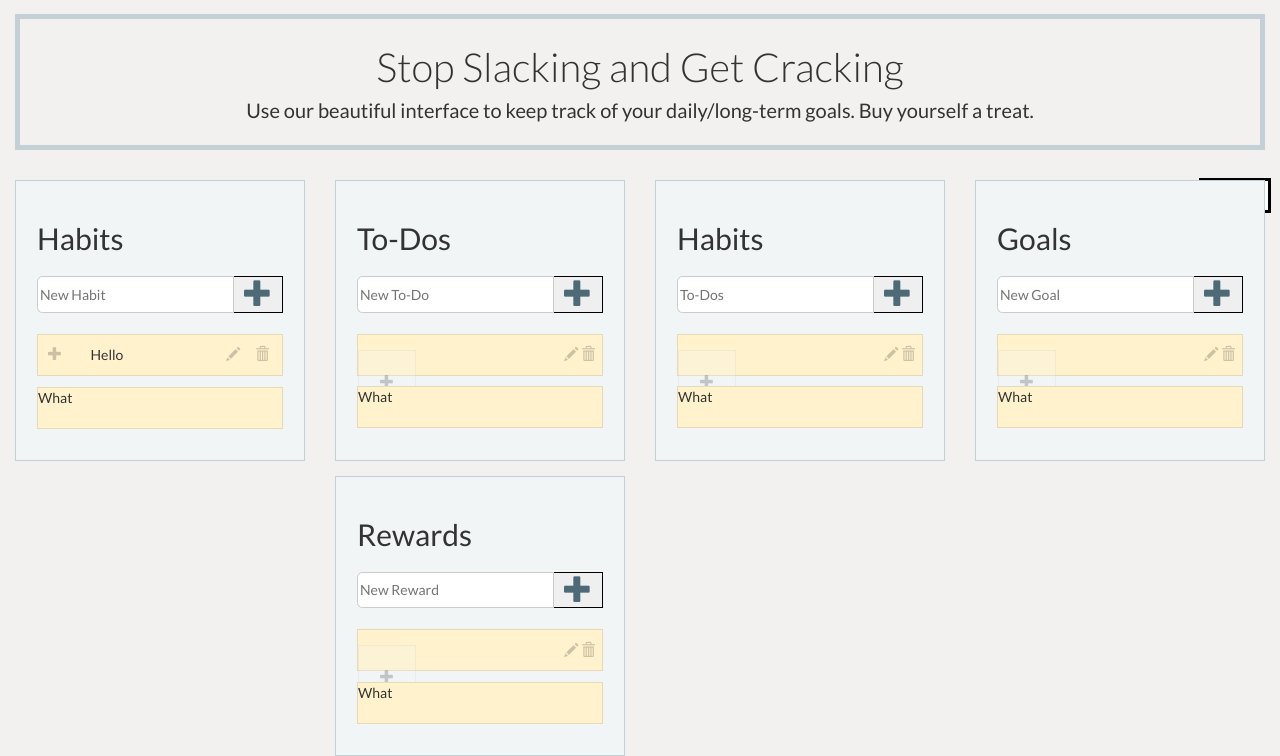
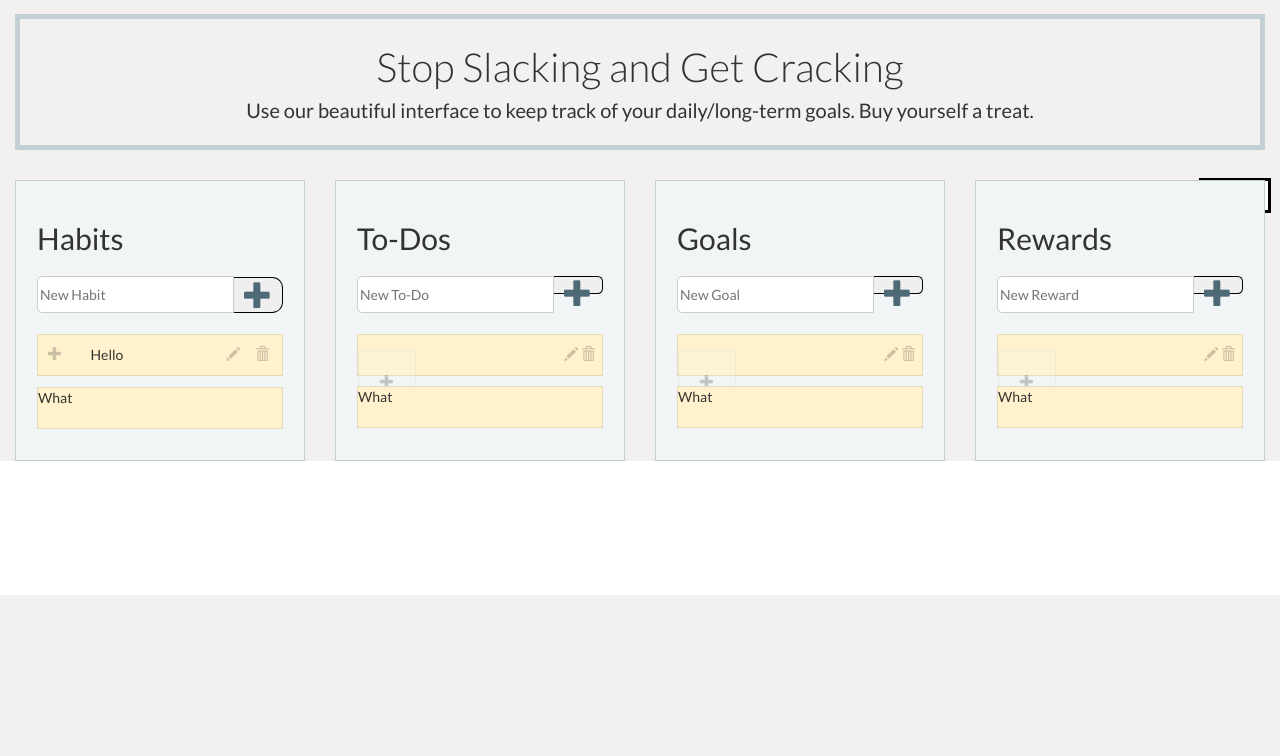
Before and after one commit to aliang8/TeamLAJICK, a Flask app: page /1/1 in a window 1280 px wide, after a click on "Tasks". Shown: the part 205-961 px from the top of the page. After the commit the page ends 800 px from the top, so only its background shows below. Run offline with Flask 2, Linux system fonts and the light colour scheme; a user stored in the database is signed in; data comes from the database, SQL or seed files in the repository; both versions use the stored data as it was after the commit; some libraries are stand-ins or nearby versions.

Commit message:
jerry we need js

```diff
--- a/app.py
+++ b/app.py
@@ -13,15 +13,12 @@ def root():
     lb = functions.getAllUserInfo('events_completed')
     return render_template('dashboard.html', logged = 0, lb=lb)
 
+@app.route("/<message>", methods=['POST','GET'])
 @app.route("/<message>/<sort>", methods=['POST','GET'])
-def home(message,sort):
+def home(message,sort=None):
     if session.get('username') != None:
         user = session.get('username')
         userInfo = functions.getUserInfo(user)
-        #If not a request, load everything
-        todos = functions.getUserToDos(user)
-        habits = functions.getUserHabits(user)
-        goals = functions.getUserGoals(user)
 
         #Check for all ajax requests here
         #All of POST type
@@ -33,23 +30,26 @@ def home(message,sort):
                 print "1"
 
             if "addToDo" in request.form:
-                print request.form.get("addToDo")
-                return functions.insertToDo(user, request.form.get("addToDo"))
+                functions.insertToDo(user, request.form.get("addToDo"))
+
             if "addHabit" in request.form:
-                return functions.insertHabit(user, request.form.get("addHabit"))
+                print "hi"
+                print request.form.get("addHabit")
+                functions.insertHabit(user, request.form.get("addHabit"))
             if "addGoal" in request.form:
-                return functions.insertGoal(user, request.form.get("addGoal"))
+                functions.insertGoal(user, request.form.get("addGoal"))
             if sort == "level":
                 lb = functions.getAllUserInfo('level')
-                return render_template('dashboard.html', logged = 1, message=message,todos=todos, habits=habits, goals=goals, balance=gold, userInfo=userInfo, lb=lb)
             elif sort == "money":
                 lb = functions.getAllUserInfo('money')
-                return render_template('dashboard.html', logged = 1, message=message,todos=todos, habits=habits, goals=goals, balance=gold, userInfo=userInfo, lb=lb)
             elif sort == "events_completed":
                 lb = functions.getAllUserInfo('events_completed')
-                return render_template('dashboard.html', logged = 1, message=message,todos=todos, habits=habits, goals=goals, balance=gold, userInfo=userInfo, lb=lb)
-        else:
-            lb = functions.getAllUserInfo('events_completed')
+        lb = functions.getAllUserInfo('events_completed')
+
+        #If not a request, load everything
+        todos = functions.getUserToDos(user)
+        habits = functions.getUserHabits(user)
+        goals = functions.getUserGoals(user)
 
         return render_template('dashboard.html', logged = 1, message=message,todos=todos, habits=habits, goals=goals, balance=gold, userInfo=userInfo, lb=lb)
     else:
--- a/static/life.css
+++ b/static/life.css
@@ -276,15 +276,15 @@
 }
 
 .task-add button{
-	float: left;
+	float: right;
 	width: 20%;
-	height: 2.618em;
+	height: 1.3em;
 	border-width: 1px;
 	border-top-style: solid;
 	border-right-style: solid;
 	border-bottom-style: solid;
 	border-left: none;
-	border-radius: 0 .382em .382em, 0;
+	border-radius: 0 .382em .382em 0;
 }
 
 .task-add .glyphicon{
--- a/templates/dashboard.html
+++ b/templates/dashboard.html
@@ -201,15 +201,15 @@
                                 <div class="col-sm-6 col-md-3">
                                     <div class="task-column habits">
                                         <h2 class="task-column_title habit-title">Habits</h2>
-                                        <form name="newhabitform" class="task-add">
-                                            <input type="text" placeholder="New Habit">
-                                            <button type="submit"><span class="glyphicon glyphicon-plus"></span></button>
+                                        <form action="/added_habits" method="POST" class="task-add">
+                                            <input type="text" placeholder="New Habit" name="addHabit">
+                                            <button type="submit" class="glyphicon glyphicon-plus"></button>
                                         </form>
                                         <ul class="main-list" style="padding-left: 0px;">
                                             <li class="task color-neutral">
                                                 <div class="task-meta-controls">
                                                     <button class="glyphicon glyphicon-pencil"></button>
-                                                    <button id="trash" class="glyphicon glyphicon-trash"></button>
+                                                    <button class="glyphicon glyphicon-trash"></button>
                                                     <div class="task-controls">
                                                         <div class="complete">
                                                             <button class="glyphicon glyphicon-plus"></button>
@@ -233,30 +233,6 @@
                                             <button type="button" id="newtodo"><span class="glyphicon glyphicon-plus"></span></button>
                                         </form>
                                         <ul class="main-list" id="todolist" style="padding-left: 0px;">
-                                            <li class="task color-neutral">
-                                                <div class="task-meta-controls">
-                                                    <span class="glyphicon glyphicon-pencil"></span>
-                                                    <span class="glyphicon glyphicon-trash"></span>
-                                                    <div class="task-controls">
-                                                        <div class="habits">
-                                                            <span class="glyphicon glyphicon-plus"></span>
-                                                        </div>
-                                                    </div>
-                                                </div>
-                                            </li>
-                                            <li class="task habit color-neutral">What</li>
-                                        </ul>
-                                    </div>
-                                </div>
-
-                                <div class="col-sm-6 col-md-3">
-                                    <div class="task-column habits">
-                                        <h2 class="task-column_title habit-title">Habits</h2>
-                                        <form name="habitform" class="task-add">
-                                            <input type="text" placeholder="To-Dos" name="addHabit">
-                                            <button type="button" id="newhabit"><span class="glyphicon glyphicon-plus"></span></button>
-                                        </form>
-                                        <ul class="main-list" id="habitlist" style="padding-left: 0px;">
                                             <li class="task color-neutral">
                                                 <div class="task-meta-controls">
                                                     <span class="glyphicon glyphicon-pencil"></span>
@@ -395,10 +371,10 @@
                                 <div class="col-sm-6 col-md-4">
                                     <div class="task-column habits">
                                         <h2 class="task-column_title habit-title">Habits</h2>
-                                        <form name="newhabitform" class="task-add">
+                                        <div class="task-add">
                                             <input type="text" placeholder="New Habit">
-                                            <button type="submit"><span class="glyphicon glyphicon-plus"></span></button>
-                                        </form>
+                                            <button class="glyphicon glyphicon-plus"></button>
+                                        </div>
                                         <ul class="main-list" style="padding-left: 0px;">
                                             <li class="task color-neutral">
                                                 <div class="task-meta-controls">
@@ -522,10 +498,25 @@
             $(this).carousel('pause');
         });
         $('.carousel-indicators .active').removeClass('active')
-        var li_node = document.getElementById("trash").parentNode.parentNode
-        document.getElementById("trash").addEventListener("click", function(){
-            li_node.remove()
-        })
+
+        /*
+        var ul_node = document.getElementById("task-add").parentNode.parentNode.childNodes[5];
+        document.getElementById("task-add").addEventListener("click", function(event){
+            event.preventDefault();
+            var new_task = document.createElement("li");
+            var habit = document.getElementById("new-habit").value
+            new_task.className = "task color-neutral";
+            new_task.innerHTML = '<div class="task-meta-controls"> <button class="glyphicon glyphicon-pencil"> </button> <button id="trash" class="glyphicon glyphicon-trash"> </button> <div class="task-controls"> <div class="complete"> <button class="glyphicon glyphicon-plus"></button> </div> </div> </div> <div id="test" class="task-text">' + habit + '</div>';
+            ul_node.appendChild(new_task);
+        });
+
+        var li_nodes = document.getElementsByClassName('glyphicon glyphicon-trash');
+        for(i = 0; i < li_nodes.length; i++){
+            li_nodes[i].addEventListener("click", function(){
+                li_nodes[i].parentNode.parentNode.remove();
+            });
+        };
+        */
     </script>
 
 </body>
--- a/utils/functions.py
+++ b/utils/functions.py
@@ -79,7 +79,7 @@ def insertToDo(user, goal):
     c = db.cursor()
     userID = getUserID(user)
 
-    data = c.execute("INSERT INTO events VALUES (?,1,0,0,?)", (userID, goal,))
+    data = c.execute("INSERT INTO events (userID, todo, habit, goal, content) VALUES (?,1,0,0,?)", (userID, goal,))
 
     db.commit()
     db.close()
@@ -90,7 +90,7 @@ def insertHabit(user, goal):
     c = db.cursor()
     userID = getUserID(user)
 
-    data = c.execute("INSERT INTO events VALUES (?,0,1,0,?)", (userID, goal,))
+    data = c.execute("INSERT INTO events (userID, todo, habit, goal, content) VALUES (?,0,1,0,?)", (userID, goal,))
 
     db.commit()
     db.close()
@@ -102,7 +102,7 @@ def insertGoal(user, goal):
     c = db.cursor()
     userID = getUserID(user)
 
-    data = c.execute("INSERT INTO events VALUES (?,0,0,1,?)", (userID, goal,))
+    data = c.execute("INSERT INTO events (userID, todo, habit, goal, content) VALUES (?,0,0,1,?)", (userID, goal,))
 
     db.commit()
     db.close()
```
Also changed, not shown: data/data.db.
